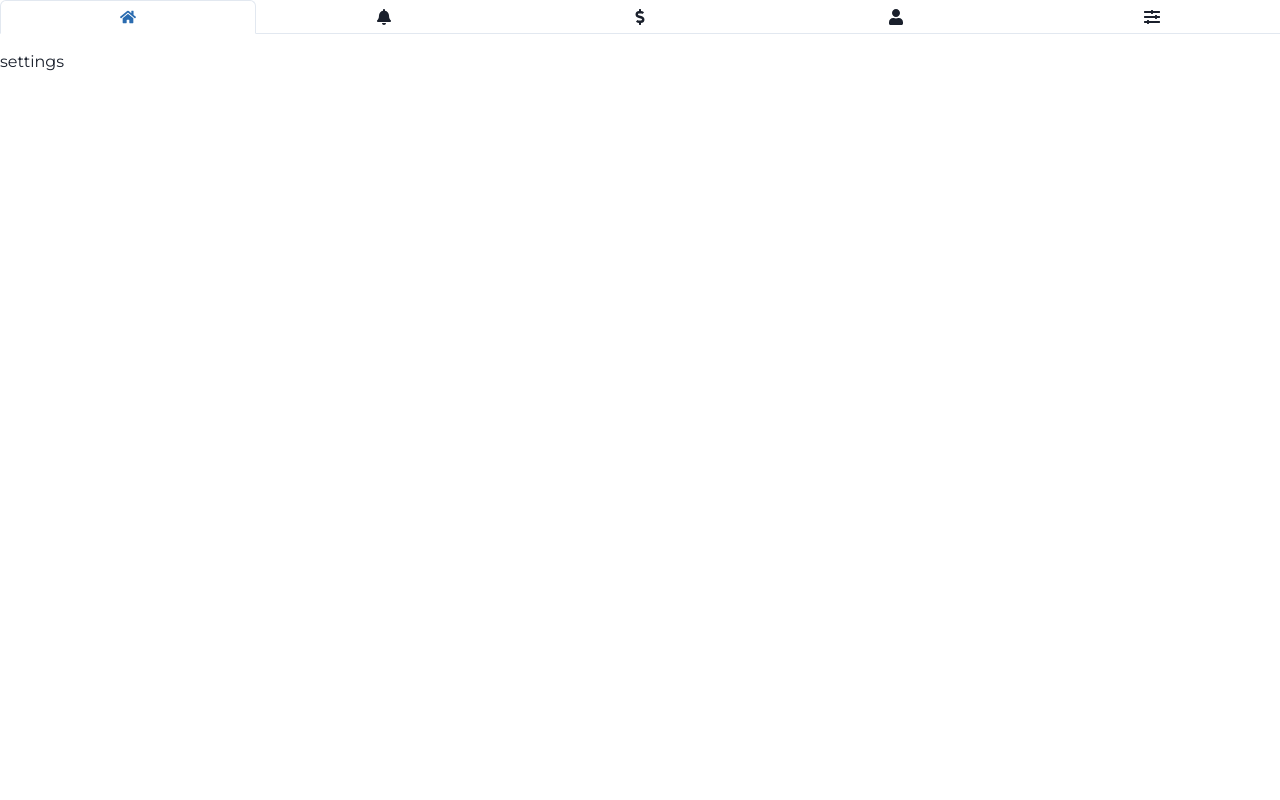
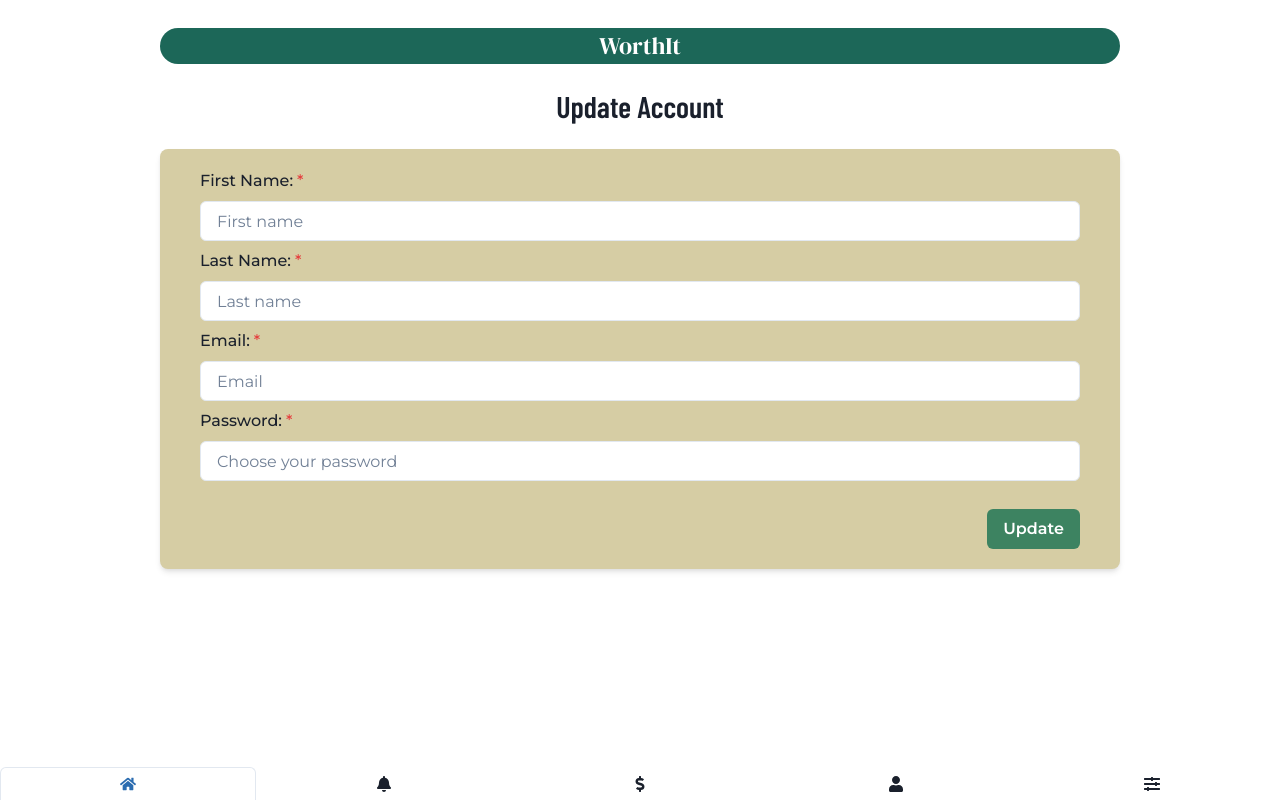
Before and after one commit to yotamc19/WorthIt-fe, a React (Create React App) app: page /settings in a window 1280 px wide. Built offline with nearby package versions, Linux system fonts and the light colour scheme; no server answers; a web font is replaced by a local one.

Commit message:
more added features

```diff
--- a/public/index.html
+++ b/public/index.html
@@ -1,42 +1,24 @@
 <!DOCTYPE html>
 <html lang="en">
-  <head>
-    <meta charset="utf-8" />
-    <link
-  rel="stylesheet"
-  href="https://cdn.jsdelivr.net/npm/bootstrap@5.2.0-beta1/dist/css/bootstrap.min.css"
-  integrity="sha384-0evHe/X+R7YkIZDRvuzKMRqM+OrBnVFBL6DOitfPri4tjfHxaWutUpFmBp4vmVor"
-  crossorigin="anonymous"
-/>
-    <link rel="icon" href="%PUBLIC_URL%/favicon.ico" />
-    <meta name="viewport" content="width=device-width, initial-scale=1" />
-    <meta name="theme-color" content="#000000" />
-    <meta
-      name="description"
-      content="Web site created using create-react-app"
-    />
-    <link rel="apple-touch-icon" href="%PUBLIC_URL%/logo192.png" />
-    <link rel="manifest" href="%PUBLIC_URL%/manifest.json" />
-    <title>WorthIt</title>
-  </head>
-  <body>
-    <div id="root"></div>
-  </body>
-</html>
 
 <head>
   <meta charset="utf-8" />
   <link rel="icon" href="%PUBLIC_URL%/favicon.ico" />
   <link rel="preconnect" href="https://fonts.googleapis.com">
   <link rel="preconnect" href="https://fonts.gstatic.com" crossorigin>
+  <link rel="stylesheet" href="https://cdn.jsdelivr.net/npm/bootstrap@5.2.0-beta1/dist/css/bootstrap.min.css"
+    integrity="sha384-0evHe/X+R7YkIZDRvuzKMRqM+OrBnVFBL6DOitfPri4tjfHxaWutUpFmBp4vmVor" crossorigin="anonymous" />
   <link
     href="https://fonts.googleapis.com/css2?family=Barlow+Condensed:ital,wght@0,100;0,200;0,300;0,400;0,500;0,600;0,700;0,800;0,900;1,100;1,200;1,300;1,400;1,500;1,600;1,700;1,800;1,900&display=swap"
     rel="stylesheet">
-  <link rel="preconnect" href="https://fonts.googleapis.com">
-  <link rel="preconnect" href="https://fonts.gstatic.com" crossorigin>
   <link
     href="https://fonts.googleapis.com/css2?family=Montserrat:ital,wght@0,100;0,200;0,300;0,400;0,500;0,600;0,700;0,800;0,900;1,100;1,200;1,300;1,400;1,500;1,600;1,700;1,800;1,900&display=swap"
     rel="stylesheet">
+  <link rel="preconnect" href="https://fonts.googleapis.com">
+  <link rel="preconnect" href="https://fonts.gstatic.com" crossorigin>
+  <link href="https://fonts.googleapis.com/css2?family=DM+Serif+Display&display=swap" rel="stylesheet">
+  <link rel="preconnect" href="https://fonts.googleapis.com">
+  <link rel="preconnect" href="https://fonts.gstatic.com" crossorigin>
   <meta name="viewport" content="width=device-width, initial-scale=1" />
   <meta name="theme-color" content="#000000" />
   <meta name="description" content="Web site created using create-react-app" />
--- a/src/App.jsx
+++ b/src/App.jsx
@@ -12,6 +12,7 @@ import NavBar from "./components/NavBar";
 import BigContextProvider from "./contexts/BigContexts";
 import { useEffect } from "react";
 import axios from "axios";
+import WorthItBanner from "./components/WorthItBanner";
 
 const App = () => {
   useEffect(() => {
@@ -32,6 +33,7 @@ const App = () => {
       <div id="app">
         <BrowserRouter>
           <NavBar />
+          <WorthItBanner />
           <Routes>
             <Route path="/" element={<LoginPage />} />
             <Route path="/signup" element={<SignupPage />} />
--- a/src/components/NavBar.jsx
+++ b/src/components/NavBar.jsx
@@ -11,9 +11,9 @@ import {
 
 const NavBar = () => {
   return (
-    <div>
-      <Tabs isFitted variant="enclosed">
-        <TabList mb="1em">
+    <>
+      <Tabs bg="white" w="100%" bottom="0" position="fixed" isFitted variant="enclosed">
+        <TabList>
           <Tab>
             <Link to="/home">
               <FaHome />
@@ -41,7 +41,7 @@ const NavBar = () => {
           </Tab>
         </TabList>
       </Tabs>
-    </div>
+    </>
   );
 };
 
--- /dev/null
+++ b/src/components/WorthItBanner.jsx
@@ -0,0 +1,23 @@
+import React from "react";
+import { Box, Text } from "@chakra-ui/react";
+
+const WorthItBanner = () => {
+  return (
+    <div>
+      <Box mt={7} bg="#1C6758" w="75%" mx="auto" rounded="full">
+        <Text
+          color="white"
+          fontWeight="400"
+          mb={5}
+          textAlign="center"
+          fontSize="2xl"
+          fontFamily="DM Serif Display"
+        >
+          WorthIt
+        </Text>
+      </Box>
+    </div>
+  );
+};
+
+export default WorthItBanner;
--- a/src/pages/HomePage.jsx
+++ b/src/pages/HomePage.jsx
@@ -1,7 +1,41 @@
+import { Text, Image, Button, Flex } from "@chakra-ui/react";
+import { Link } from "react-router-dom";
+import { useBigContext } from "../contexts/BigContexts";
+
 const HomePage = () => {
-    return <div>
-        home
+  const {  loggedUser } = useBigContext();
+  const cookie = document.cookie;
+  console.log(loggedUser);
+  return (
+    <div>
+        <Text>
+            Welcome, {loggedUser.firstName}
+        </Text>
+      <Image
+        src="../images/Logo-big.png"
+        alt="WorthIt"
+        mb={8}
+        mt={10}
+        mx="auto"
+        maxW="25%"
+      />
+      <Text align="center">
+        What are you worth?
+        <br />
+        <strong>Find out with WorthIt!</strong>
+      </Text>
+      {!cookie && (
+        <Flex mt={5}>
+          <Button color="white" bg="#3D8361" me="2.5" ms="auto">
+            <Link to="/">Login</Link>
+          </Button>
+          <Button me="auto" ms="2.5">
+            <Link to="/signup">Register</Link>
+          </Button>
+        </Flex>
+      )}
     </div>
-}
+  );
+};
 
 export default HomePage;
--- a/src/pages/SettingsPage.jsx
+++ b/src/pages/SettingsPage.jsx
@@ -1,7 +1,155 @@
+import {
+  FormLabel,
+  FormControl,
+  Input,
+  Button,
+  Spacer,
+  HStack,
+  VStack,
+  Text,
+  Flex,
+} from "@chakra-ui/react";
+import React, { useState } from "react";
+import { useNavigate, useParams } from "react-router-dom";
+import axios from "axios";
+import { useBigContext } from "../contexts/BigContexts";
+
 const SettingsPage = () => {
-    return <div>
-        settings
+  const { setIsLoggedIn, setLoggedUser, loggedUser } = useBigContext();
+
+  const cookie = document.cookie;
+
+  const [userInfo, setUserInfo] = useState({ loggedUser });
+  let navigate = useNavigate();
+
+  const handleTextChange = (e) => {
+    e.preventDefault();
+    setUserInfo({ ...userInfo, [e.target.id]: e.target.value });
+  };
+
+  const handleSignOut = async (e) => {
+    e.preventDefault();
+    try {
+      const { data } = await axios.get(
+        "http://localhost:8080/user/logout",
+
+        {
+          withCredentials: true,
+        }
+      );
+      if (data) {
+        setIsLoggedIn(false);
+        setLoggedUser({});
+        navigate("/");
+      }
+    } catch (err) {
+      console.log(err);
+    }
+  };
+
+  const handleUpdate = async (e) => {
+    e.preventDefault();
+    try {
+      const { data } = await axios.put(
+        `http://localhost:8080/user/${loggedUser.id}`,
+        userInfo,
+        {
+          withCredentials: true,
+        }
+      );
+      if (data) {
+        setIsLoggedIn(true);
+        setLoggedUser(data);
+        navigate("/settings");
+      }
+    } catch (err) {
+      console.log(err);
+    }
+  };
+  return (
+    <div>
+      <form onSubmit={handleUpdate}>
+        <Text
+          className="main-title"
+          fontWeight="600"
+          mb={5}
+          textAlign="center"
+          fontSize="3xl"
+        >
+          Update Account
+        </Text>
+        <VStack
+          maxWidth="75%"
+          boxShadow="md"
+          rounded="lg"
+          px={10}
+          py={5}
+          bg="#D6CDA4"
+          gap={2}
+          mx="auto"
+          mb={3}
+        >
+          <FormControl isRequired>
+            <FormLabel htmlFor="firstName">First Name:</FormLabel>
+            <Input
+              bg="white"
+              id="firstName"
+              type="text"
+              placeholder="First name"
+              onChange={handleTextChange}
+              defaultValue={loggedUser.firstName}
+            />
+          </FormControl>
+          <FormControl isRequired>
+            <FormLabel htmlFor="lastName">Last Name:</FormLabel>
+            <Input
+              bg="white"
+              id="lastName"
+              type="text"
+              placeholder="Last name"
+              onChange={handleTextChange}
+              defaultValue={loggedUser.lastName}
+            />
+          </FormControl>
+          <FormControl isRequired>
+            <FormLabel htmlFor="email">Email:</FormLabel>
+            <Input
+              bg="white"
+              id="email"
+              type="email"
+              placeholder="Email"
+              onChange={handleTextChange}
+              defaultValue={loggedUser.email}
+            />
+          </FormControl>
+          <FormControl isRequired>
+            <FormLabel htmlFor="password">Password:</FormLabel>
+            <Input
+              bg="white"
+              id="password"
+              type="password"
+              placeholder="Choose your password"
+              onChange={handleTextChange}
+              defaultValue={loggedUser.password}
+            />
+          </FormControl>
+          <HStack width="100%" mt={5}>
+            <Spacer />
+            <Button color="white" bg="#3D8361" type="submit">
+              Update
+            </Button>
+            {cookie && (
+              <Flex>
+                <Button me={1} color="white" bg="red" fontWeight={300} onClick={handleSignOut}>
+                  Logout
+                </Button>
+              </Flex>
+            )}
+          </HStack>
+        </VStack>
+      </form>
     </div>
-}
+  );
+};
 
 export default SettingsPage;
```
Also changed, not shown: public/images/Logo-big.png (added).
